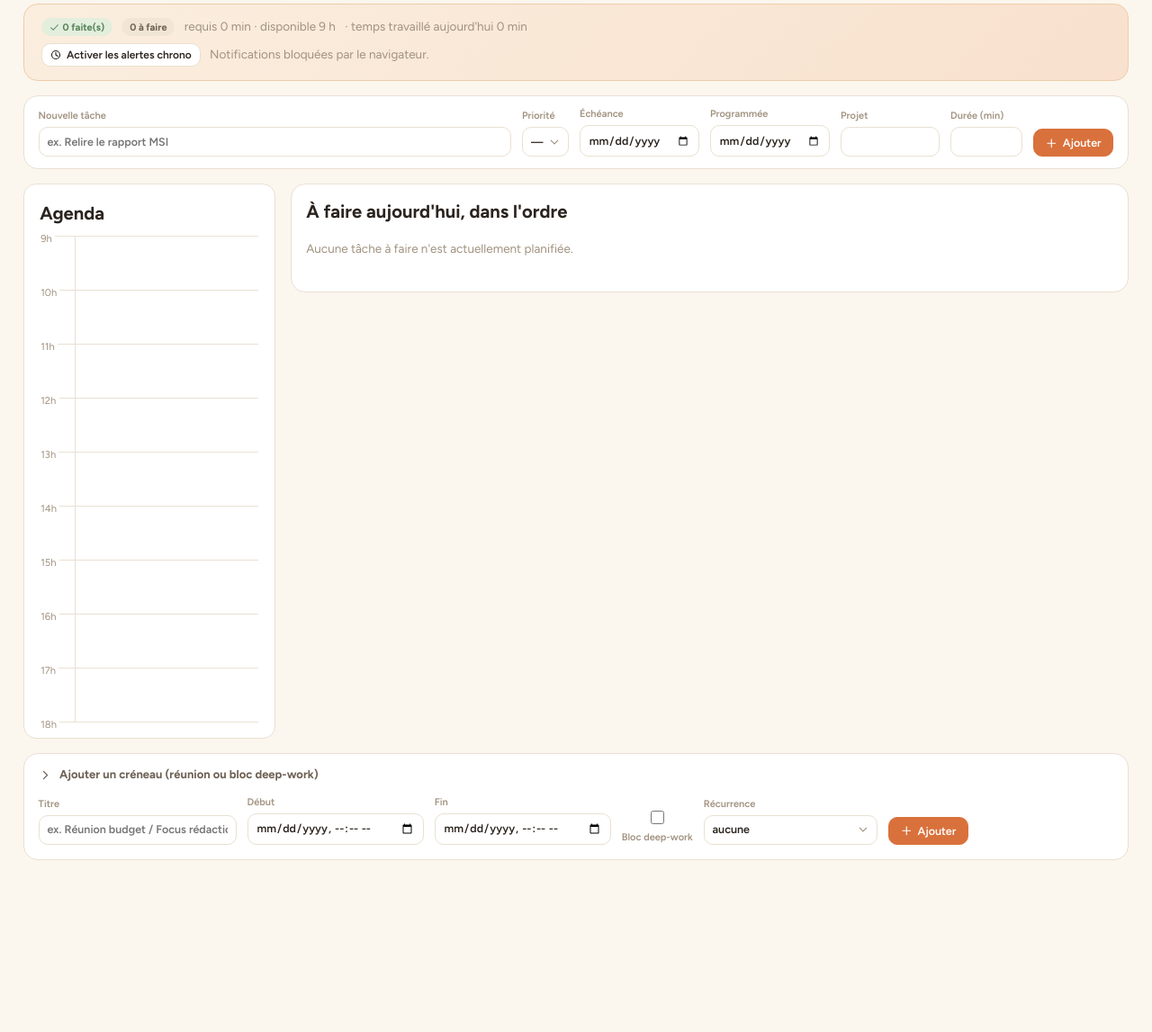
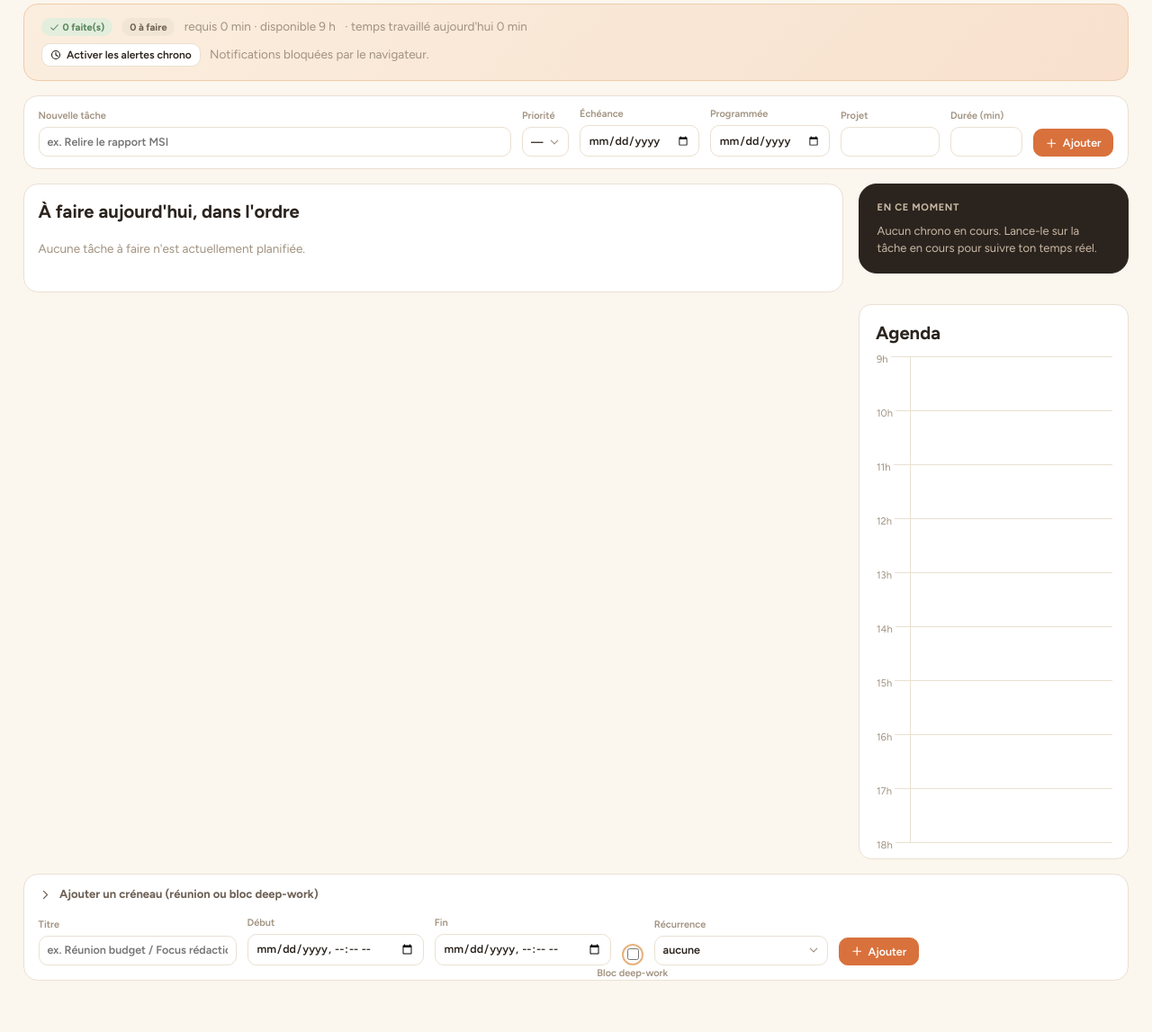
Before and after one commit to SKOHscripts/Kairos, a FastAPI app: page /kairos in a window 1280 px wide, after a click on "Ajouter un créneau (réunion ou bloc deep-work)". Shown: the part 191-1338 px from the top of the page at 90% size. Before the commit the page ends 1147 px from the top, so only its background shows below. Run offline with FastAPI, Linux system fonts and the light colour scheme.

Commit message:
Redesign : panneau d'édition en modale, case à cocher à gauche, carte « en ce moment »
Trois écarts de fidélité par rapport aux maquettes signalés par l'utilisateur,
maintenant corrigés :

- Panneau de modification d'une tâche : présenté comme une vraie modale
  centrée avec fond assombri (CSS pur, position: fixed + ::before sur
  details.mj-edit[open]), le <details>/<summary> restant le mécanisme
  d'ouverture/fermeture natif.
- Case à cocher « fait » déplacée en tête de chaque ligne de tâche (macro
  done_toggle dédiée), séparée du groupe d'actions de droite (chrono,
  décaler) qui reste dans task_actions.
- Nouvelle carte sombre « En ce moment » dans une colonne latérale à côté de
  l'agenda (mj-day-grid réordonné : liste des tâches en premier/large,
  colonne latérale à droite) — réutilise running_task_title/
  running_task_estimate, déjà calculés côté serveur mais jusqu'ici inutilisés.

Aucune route, macro, attribut de formulaire ni classe JS/test touchée ; 297
tests toujours au vert.

```diff
--- a/static/style.css
+++ b/static/style.css
@@ -349,18 +349,42 @@ summary:focus-visible,
 .mj-week-day h3 { margin: 0 0 0.45rem; font-size: 0.82rem; font-weight: 700; text-transform: capitalize; color: var(--text-2); }
 .mj-week-day .kairos-item { padding: 0.4rem 0.6rem; }
 .mj-actions { display: inline-flex; gap: 0.3rem; }
+/* Case à cocher, en tête de ligne : coche la tâche faite / la rouvre. */
+.mj-check {
+  flex: none;
+  width: 24px; height: 24px; border-radius: 50%;
+  border: 2px solid var(--border-strong); background: none;
+  color: var(--ok-fg); cursor: pointer; font-size: 13px;
+  display: inline-grid; place-items: center; padding: 0;
+}
+.mj-check:hover { border-color: var(--ok-fg); background: var(--ok-bg); }
+.mj-check.is-done { border-color: var(--ok-fg); background: var(--ok-bg); }
 .kairos-item.mj-done { opacity: 0.6; }
 .kairos-item.mj-done .mj-title { text-decoration: line-through; }
 .mj-edit > summary { list-style: none; cursor: pointer; }
 .mj-edit > summary::-webkit-details-marker { display: none; }
-.mj-edit-body { flex-basis: 100%; margin-top: 0.6rem; padding: 0.9rem; border: 1px solid var(--border);
-  border-radius: var(--r); background: var(--surface); display: flex; flex-direction: column; gap: 0.6rem;
-  box-shadow: var(--shadow-pop); }
+.mj-edit { display: contents; }
+.mj-edit > summary { display: inline-flex; }
+/* Panneau de modification d'une tâche : présenté comme une modale centrée, tout
+   en gardant <details>/<summary> comme mécanisme d'ouverture/fermeture natif —
+   cliquer à nouveau sur le crayon referme le panneau. */
+.mj-edit > summary.icbtn { position: relative; z-index: 81; }
+details.mj-edit[open] > summary.icbtn { background: var(--dark-surface); color: var(--dark-text); border-color: var(--dark-surface); }
+.mj-edit-body {
+  position: fixed; z-index: 80; top: 6vh; left: 50%; transform: translateX(-50%);
+  width: min(640px, 92vw); max-height: 88vh; overflow-y: auto;
+  margin-top: 0; padding: 1.2rem 1.4rem; border: 1px solid var(--border);
+  border-radius: var(--r-xl); background: var(--surface); display: flex; flex-direction: column; gap: 0.7rem;
+  box-shadow: var(--shadow-pop);
+}
+.mj-edit-body::before {
+  content: ""; position: fixed; inset: 0; z-index: -1;
+  background: rgba(43, 36, 30, 0.32);
+}
 .mj-edit-form { display: flex; flex-direction: column; gap: 0.5rem; }
 .mj-edit-form label { display: flex; flex-direction: column; gap: 0.2rem; font-size: 11px; color: var(--text-3); font-weight: 600; }
 .mj-edit-row { display: flex; gap: 0.75rem; flex-wrap: wrap; align-items: flex-end; }
-.mj-edit { display: contents; }
-.mj-edit > summary { display: inline-flex; }
+.mj-edit-form > label:first-child input { font-size: 16px; font-weight: 700; color: var(--text); padding: 0.5rem 0.6rem; }
 
 /* Progression du jour : bandeau d'accueil dégradé, façon accroche du matin. */
 .mj-progress {
@@ -375,9 +399,34 @@ summary:focus-visible,
 .mj-next strong { font-weight: 600; }
 .mj-progress-stats { display: flex; gap: 0.65rem; align-items: center; flex-wrap: wrap; }
 
-/* Timeline verticale (1 minute = 1 pixel, rendu serveur) */
+/* Mise en page du jour : liste des tâches (large, à gauche) + colonne latérale
+   (chrono en cours + agenda), comme dans les maquettes. */
 .mj-day-grid { display: flex; gap: 1.1rem; align-items: flex-start; flex-wrap: wrap; }
-.mj-timeline-card { padding: 1.1rem; width: 280px; flex-shrink: 0; border-radius: var(--r-md); }
+.mj-day-grid > section:first-child { flex: 1.7 1 420px; }
+.mj-side-col { display: flex; flex-direction: column; gap: 1.1rem; width: 300px; flex: none; }
+@media (max-width: 860px) { .mj-side-col { width: 100%; } }
+
+/* Carte « En ce moment » : reprend le chrono en cours, mise en avant (fond sombre). */
+.mj-now-card {
+  padding: 1.1rem 1.2rem; border-radius: var(--r-xl);
+  background: var(--dark-surface); border-color: var(--dark-surface); color: var(--dark-text);
+}
+.mj-now-label { font-size: 11px; font-weight: 700; text-transform: uppercase; letter-spacing: 0.06em;
+  color: var(--dark-muted); margin-bottom: 0.5rem; }
+.mj-now-title { font-size: 15px; font-weight: 700; margin-bottom: 0.4rem; }
+.mj-now-timer { font-size: 32px; font-weight: 800; letter-spacing: -0.01em;
+  font-variant-numeric: tabular-nums; color: var(--dark-accent); }
+.mj-now-sub { font-size: 12px; color: var(--dark-muted); margin: 0.3rem 0 0.9rem; }
+.mj-now-stop {
+  width: 100%; border: none; background: var(--accent-soft); color: var(--accent-700);
+  font-weight: 700; font-size: 12.5px; padding: 0.6rem; border-radius: var(--r-sm);
+  cursor: pointer; margin-top: 0.9rem; display: inline-flex; align-items: center;
+  justify-content: center; gap: 0.4rem;
+}
+.mj-now-stop:hover { background: #fff; }
+.mj-now-empty { font-size: 13px; color: var(--dark-muted); line-height: 1.5; margin: 0; }
+
+.mj-timeline-card { padding: 1.1rem; border-radius: var(--r-md); }
 .mj-timeline-card h2 { margin: 0 0 0.65rem; }
 .mj-timeline { position: relative; margin-left: 2.4rem; border-left: 1px solid var(--border); }
 .mj-tl-hour { position: absolute; left: -2.4rem; right: 0; border-top: 1px solid var(--border);
--- a/templates/kairos.html
+++ b/templates/kairos.html
@@ -16,12 +16,16 @@
 </form>
 {% endmacro %}
 
+{% macro done_toggle(task) %}
+<form method="post" action="/kairos/tasks/{{ task.id }}/done" class="inline">
+  <button type="submit" class="mj-check {% if task.status == 'done' %}is-done{% endif %}"
+    title="{% if task.status == 'done' %}Rouvrir{% else %}Marquer fait{% endif %}">
+    {% if task.status == 'done' %}{{ icon('check') }}{% endif %}</button>
+</form>
+{% endmacro %}
+
 {% macro task_actions(task) %}
 <span class="mj-actions">
-  <form method="post" action="/kairos/tasks/{{ task.id }}/done" class="inline">
-    <button type="submit" class="icbtn" title="{% if task.status == 'done' %}Rouvrir{% else %}Marquer fait{% endif %}">
-      {{ icon('check') }}</button>
-  </form>
   {% if task.status == 'todo' %}
   {% if running_task_id == task.id %}
   <form method="post" action="/kairos/tasks/{{ task.id }}/timer/stop" class="inline">
@@ -277,6 +281,7 @@
   <ul class="kairos-list">
     {% for task in schedule.to_process %}
     <li class="kairos-item mj-bucket-{{ bucket_of.get(task.id, 4) }}">
+      {{ done_toggle(task) }}
       <span class="mj-title">{% if parent_title_of.get(task.id) %}<span class="muted">{{ parent_title_of[task.id] }} › </span>{% endif %}{{ task.title }}</span>
       <span class="badge warn" title="Cette tâche ne rentre dans aucun tri tant qu'elle n'est pas qualifiée">
         {{ icon('warning') }}
@@ -349,33 +354,7 @@
 </section>
 
 <div class="mj-day-grid">
-{# --- Timeline verticale : la journée comme un agenda (1 min = 1 px). --- #}
-<section class="card mj-timeline-card">
-  <h2>Agenda</h2>
-  <div class="mj-timeline" style="height: {{ timeline_height }}px;">
-    {% for h in timeline_hours %}
-    <div class="mj-tl-hour" style="top: {{ (h - timeline_hours[0]) * 60 }}px;"><span>{{ h }}h</span></div>
-    {% endfor %}
-    {% for e in timeline %}
-    <div class="mj-tl-entry {{ e.kind }}" style="top: {{ e.top_min }}px; height: {{ e.height_min }}px;"
-         title="{{ e.title }} ({{ e.start.strftime('%Hh%M') }}-{{ e.end.strftime('%Hh%M') }})">
-      <span>{{ e.start.strftime('%Hh%M') }} · {{ e.title }}</span>
-    </div>
-    {% endfor %}
-    {# Rail « réel » : sessions de travail chronométrées, dans la gouttière gauche, pour
-       comparer d'un coup d'œil le travail réel au planifié (phase 11). #}
-    {% for e in session_timeline %}
-    <div class="mj-tl-session" style="top: {{ e.top_min }}px; height: {{ e.height_min }}px;"
-         title="Travaillé : {{ e.title }} ({{ e.start.strftime('%Hh%M') }}-{{ e.end.strftime('%Hh%M') }})"></div>
-    {% endfor %}
-  </div>
-  {% if session_timeline %}
-  <p class="hint" style="margin-top:0.5rem;">{{ icon('clock') }} Le rail à gauche marque le
-  temps réellement chronométré.</p>
-  {% endif %}
-</section>
-
-<section class="card" style="padding:1rem;flex:1;min-width:300px;">
+<section class="card" style="padding:1rem;">
   <h2 style="margin-top:0;">À faire aujourd'hui, dans l'ordre</h2>
   {% if not schedule.scheduled %}
   <p class="muted">Aucune tâche à faire n'est actuellement planifiée.</p>
@@ -383,6 +362,7 @@
   <ol class="kairos-list">
     {% for item in schedule.scheduled %}
     <li class="kairos-item mj-bucket-{{ bucket_of.get(item.task.id, 4) }} {% if item.pushed %}pushed{% endif %} {% if item.conflict %}pushed{% endif %}">
+      {{ done_toggle(item.task) }}
       <span class="mj-time">{{ item.start_at.strftime('%Hh%M') }}</span>
       <span class="mj-title">{% if parent_title_of.get(item.task.id) %}<span class="muted">{{ parent_title_of[item.task.id] }} › </span>{% endif %}{{ item.task.title }}</span>
       {% if item.pinned %}<span class="badge info" title="Tâche épinglée à heure fixe">{{ icon('dot') }} épinglée</span>{% endif %}
@@ -414,6 +394,7 @@
   <ul class="kairos-list">
     {% for task in schedule.unscheduled %}
     <li class="kairos-item mj-bucket-{{ bucket_of.get(task.id, 4) }}">
+      {{ done_toggle(task) }}
       <span class="mj-title">{% if parent_title_of.get(task.id) %}<span class="muted">{{ parent_title_of[task.id] }} › </span>{% endif %}{{ task.title }}</span>
       {{ task_meta(task) }}
       {{ time_spent(task) }}
@@ -430,6 +411,7 @@
   <ul class="kairos-list">
     {% for entry in blocked_tasks %}
     <li class="kairos-item mj-blocked">
+      {{ done_toggle(entry.task) }}
       <span class="mj-title">{% if parent_title_of.get(entry.task.id) %}<span class="muted">{{ parent_title_of[entry.task.id] }} › </span>{% endif %}{{ entry.task.title }}</span>
       <span class="badge bad" title="Ne sera planifiable qu'une fois ces tâches faites">
         {{ icon('blocked') }} en attente de : {{ entry.reasons | join(', ') }}</span>
@@ -447,6 +429,7 @@
     <ul class="kairos-list">
       {% for task in schedule.later %}
       <li class="kairos-item mj-bucket-{{ bucket_of.get(task.id, 4) }}">
+        {{ done_toggle(task) }}
         <span class="mj-title">{% if parent_title_of.get(task.id) %}<span class="muted">{{ parent_title_of[task.id] }} › </span>{% endif %}{{ task.title }}</span>
         {{ task_meta(task) }}
         {{ priority_form(task) }}
@@ -463,6 +446,7 @@
   <ul class="kairos-list">
     {% for entry in parents_progress %}
     <li class="kairos-item mj-bucket-{{ bucket_of.get(entry.task.id, 4) }}">
+      {{ done_toggle(entry.task) }}
       <span class="mj-title">{{ entry.task.title }}</span>
       <span class="badge {% if entry.done == entry.total %}ok{% else %}neutral{% endif %}"
             title="Avancement des sous-tâches">{{ entry.done }}/{{ entry.total }} sous-tâche(s)</span>
@@ -481,6 +465,7 @@
     <ul class="kairos-list">
       {% for task in done_today %}
       <li class="kairos-item mj-done">
+        {{ done_toggle(task) }}
         <span class="mj-title">{{ task.title }}</span>
         {{ task_meta(task) }}
         {{ task_actions(task) }}
@@ -490,6 +475,49 @@
   </details>
   {% endif %}
 </section>
+
+<div class="mj-side-col">
+  {# --- Carte « En ce moment » : reprise du chrono en cours, mise en avant. --- #}
+  <section class="card mj-now-card">
+    <div class="mj-now-label">En ce moment</div>
+    {% if running_task_id %}
+    <div class="mj-now-title">{{ running_task_title }}</div>
+    <div class="mj-now-timer">{{ spent_by_task.get(running_task_id, 0) }} min</div>
+    {% if running_task_estimate %}<div class="mj-now-sub">estimé {{ running_task_estimate }} min</div>{% endif %}
+    <form method="post" action="/kairos/tasks/{{ running_task_id }}/timer/stop">
+      <button type="submit" class="mj-now-stop">{{ icon('clock') }} Arrêter le chrono</button>
+    </form>
+    {% else %}
+    <p class="mj-now-empty">Aucun chrono en cours. Lance-le sur la tâche en cours pour suivre ton temps réel.</p>
+    {% endif %}
+  </section>
+
+  {# --- Timeline verticale : la journée comme un agenda (1 min = 1 px). --- #}
+  <section class="card mj-timeline-card">
+    <h2>Agenda</h2>
+    <div class="mj-timeline" style="height: {{ timeline_height }}px;">
+      {% for h in timeline_hours %}
+      <div class="mj-tl-hour" style="top: {{ (h - timeline_hours[0]) * 60 }}px;"><span>{{ h }}h</span></div>
+      {% endfor %}
+      {% for e in timeline %}
+      <div class="mj-tl-entry {{ e.kind }}" style="top: {{ e.top_min }}px; height: {{ e.height_min }}px;"
+           title="{{ e.title }} ({{ e.start.strftime('%Hh%M') }}-{{ e.end.strftime('%Hh%M') }})">
+        <span>{{ e.start.strftime('%Hh%M') }} · {{ e.title }}</span>
+      </div>
+      {% endfor %}
+      {# Rail « réel » : sessions de travail chronométrées, dans la gouttière gauche, pour
+         comparer d'un coup d'œil le travail réel au planifié (phase 11). #}
+      {% for e in session_timeline %}
+      <div class="mj-tl-session" style="top: {{ e.top_min }}px; height: {{ e.height_min }}px;"
+           title="Travaillé : {{ e.title }} ({{ e.start.strftime('%Hh%M') }}-{{ e.end.strftime('%Hh%M') }})"></div>
+      {% endfor %}
+    </div>
+    {% if session_timeline %}
+    <p class="hint" style="margin-top:0.5rem;">{{ icon('clock') }} Le rail à gauche marque le
+    temps réellement chronométré.</p>
+    {% endif %}
+  </section>
+</div>
 </div>
 
 <details class="card">
```
Also changed, not shown: docs/DESIGN_SYSTEM.md (+33 -8 lines).
